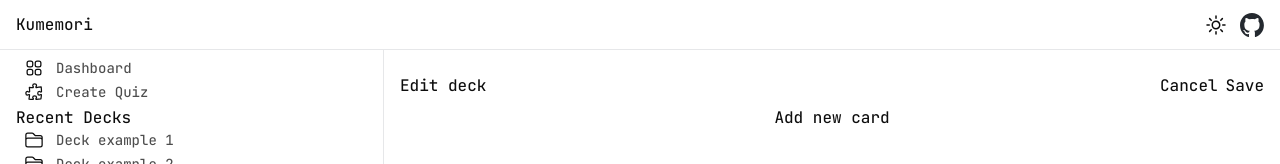
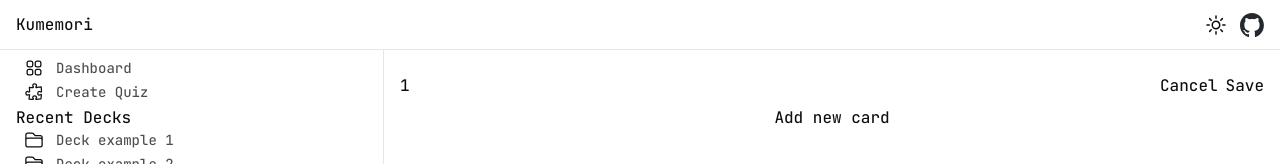
Before and after one commit to mtuan8820/kumemori, a Vue app in the folder frontend/: page /#/edit-deck/1/1 in a window 1280 px wide. Shown: the top 164 px of the page. Built offline with nearby package versions, Linux system fonts and the light colour scheme.

Commit message:
fix(edit-deck): card data not saved when submitting deck update

```diff
--- a/frontend/src/viewmodels/useEditDeckViewModel.ts
+++ b/frontend/src/viewmodels/useEditDeckViewModel.ts
@@ -1,6 +1,7 @@
 import { onMounted, ref } from "vue";
 import { FindAllCards, UpdateDeck } from "../../wailsjs/go/service/DeckService";
 import type { model } from "../../wailsjs/go/models";
+import router from "@/router";
 
 interface CardItem {
     id: number
@@ -10,8 +11,8 @@ interface CardItem {
     backErrorMsg: string,
 }
 
-export function useEditDeckViewModel(deckId: number) {
-
+export function useEditDeckViewModel(deckId: number, deckName: string | null | undefined) {
+    const name = ref(deckName)
     const cardItems = ref<CardItem[]>([])
     const disableDeleteCardItem = ref(true)
 
@@ -55,12 +56,14 @@ export function useEditDeckViewModel(deckId: number) {
         }
     }
 
-    const submitUpdateDeck = async (newName: string) => {
-        newName = "new name";
-
+    const submitUpdateDeck = async () => {
         try {
+            if (name.value == null ){
+                console.log("deck name must not be empty")
+                return
+            }
             const deckCards: model.Card[] = cardItems.value.map(item => ({
-                ID: 0,
+                ID: item.id,
                 DeckID: deckId,
                 Front: item.front,
                 Back: item.back,
@@ -74,12 +77,14 @@ export function useEditDeckViewModel(deckId: number) {
                 convertValues: () => { }
             }))
 
-            await UpdateDeck(deckId, newName, deckCards)
+            await UpdateDeck(deckId, name.value, deckCards)
+
+            router.back()
         }
         catch (error) {
             console.log(error)
         }
     }
 
-    return { cardItems, createCardItem, deleteCardItem, submitUpdateDeck }
+    return { name, cardItems, createCardItem, deleteCardItem, submitUpdateDeck }
 }
--- a/frontend/src/views/EditDeckView.vue
+++ b/frontend/src/views/EditDeckView.vue
@@ -14,7 +14,7 @@ const props = defineProps<EditDeckViewProps>()
 
 const deckId = Number(props.id)
 
-const { cardItems, createCardItem, deleteCardItem, submitUpdateDeck } = useEditDeckViewModel(deckId)
+const { name: deckName , cardItems, createCardItem, deleteCardItem, submitUpdateDeck } = useEditDeckViewModel(deckId, props.name)
 
 
 
@@ -23,13 +23,13 @@ const { cardItems, createCardItem, deleteCardItem, submitUpdateDeck } = useEditD
     <form>
         <div class="flex justify-between sticky top-0 z-10 bg-light py-2">
             <div>
-                <h1>Edit deck</h1>
+                <input name="deckName"  v-model="deckName">
 
             </div>
             <div class="flex justify-end gap-2">
                 <button @click="$router.back()">Cancel</button>
 
-                <button @click="submitUpdateDeck('')">Save</button>
+                <button @click="submitUpdateDeck()">Save</button>
             </div>
         </div>
 
--- a/frontend/wailsjs/go/models.ts
+++ b/frontend/wailsjs/go/models.ts
@@ -65,7 +65,6 @@ export namespace model {
 	    ReviewLimit: number;
 	    // Go type: time
 	    LastStudiedAt: any;
-	    Cards: Card[];
 
 	    static createFrom(source: any = {}) {
 	        return new Deck(source);
@@ -81,7 +80,6 @@ export namespace model {
 	        this.NewCardLimit = source["NewCardLimit"];
 	        this.ReviewLimit = source["ReviewLimit"];
 	        this.LastStudiedAt = this.convertValues(source["LastStudiedAt"], null);
-	        this.Cards = this.convertValues(source["Cards"], Card);
 	    }
 
 		convertValues(a: any, classs: any, asMap: boolean = false): any {
```
Also changed, not shown: 2 other files (tests, documents, lock files or other folders).
